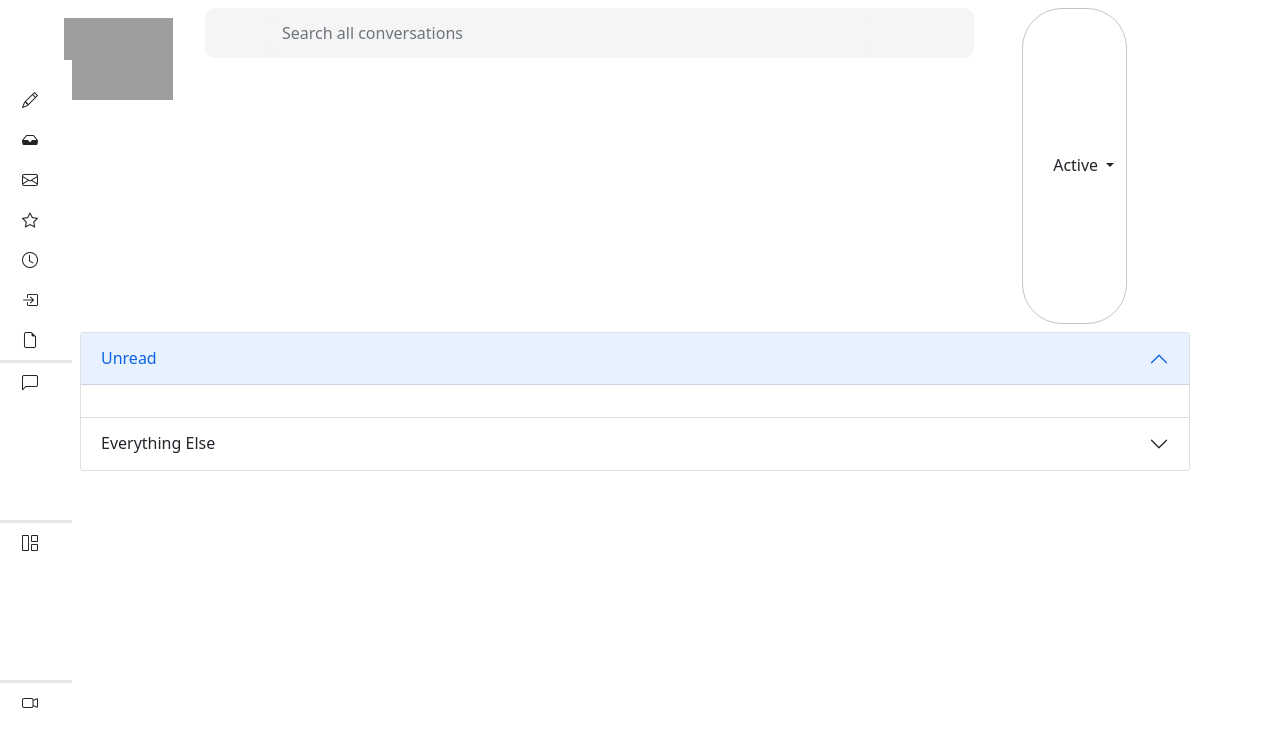
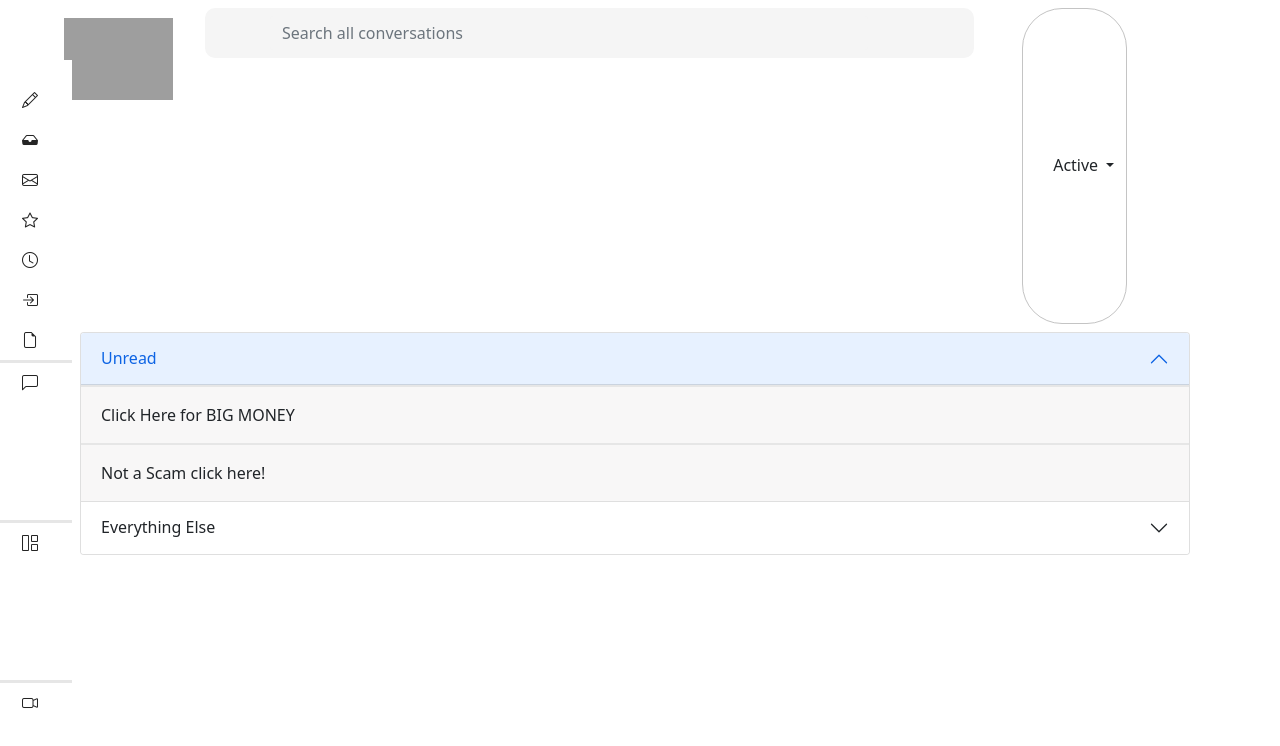
Before and after one commit to smmartel/WVU_CS230, an Angular app: page / in a window 1280 px wide. Shown: the top 746 px of the page. Built offline with nearby package versions, Linux system fonts and the light colour scheme; grey boxes are pictures that could not be loaded.

Commit message:
Addition of data binding

```diff
--- a/src/app/accrodian/accrodian.component.html
+++ b/src/app/accrodian/accrodian.component.html
@@ -7,8 +7,11 @@
         </button>
       </h2>
       <div id="collapseOne" class="accordion-collapse collapse show" aria-labelledby="headingOne" data-bs-parent="#accordionExample">
-        <div class="accordion-body">
-
+        <div class="accordion-body" style="background-color: rgb(248, 247, 247);border-top: solid 2px; border-color: rgb(230, 230, 230);">
+          {{email_title}}
+        </div>
+        <div class="accordion-body" style="background-color: rgb(248, 247, 247); border-top: solid 2px; border-color: rgb(230, 230, 230);">
+          {{email_title2}}
         </div>
       </div>
     </div>
--- a/src/app/accrodian/accrodian.component.ts
+++ b/src/app/accrodian/accrodian.component.ts
@@ -6,7 +6,8 @@ import { Component, OnInit } from '@angular/core';
   styleUrls: ['./accrodian.component.css']
 })
 export class AccrodianComponent implements OnInit {
-
+  email_title:string = "Click Here for BIG MONEY";
+  email_title2:string = "Not a Scam click here!";
   constructor() { }
 
   ngOnInit(): void {
```
